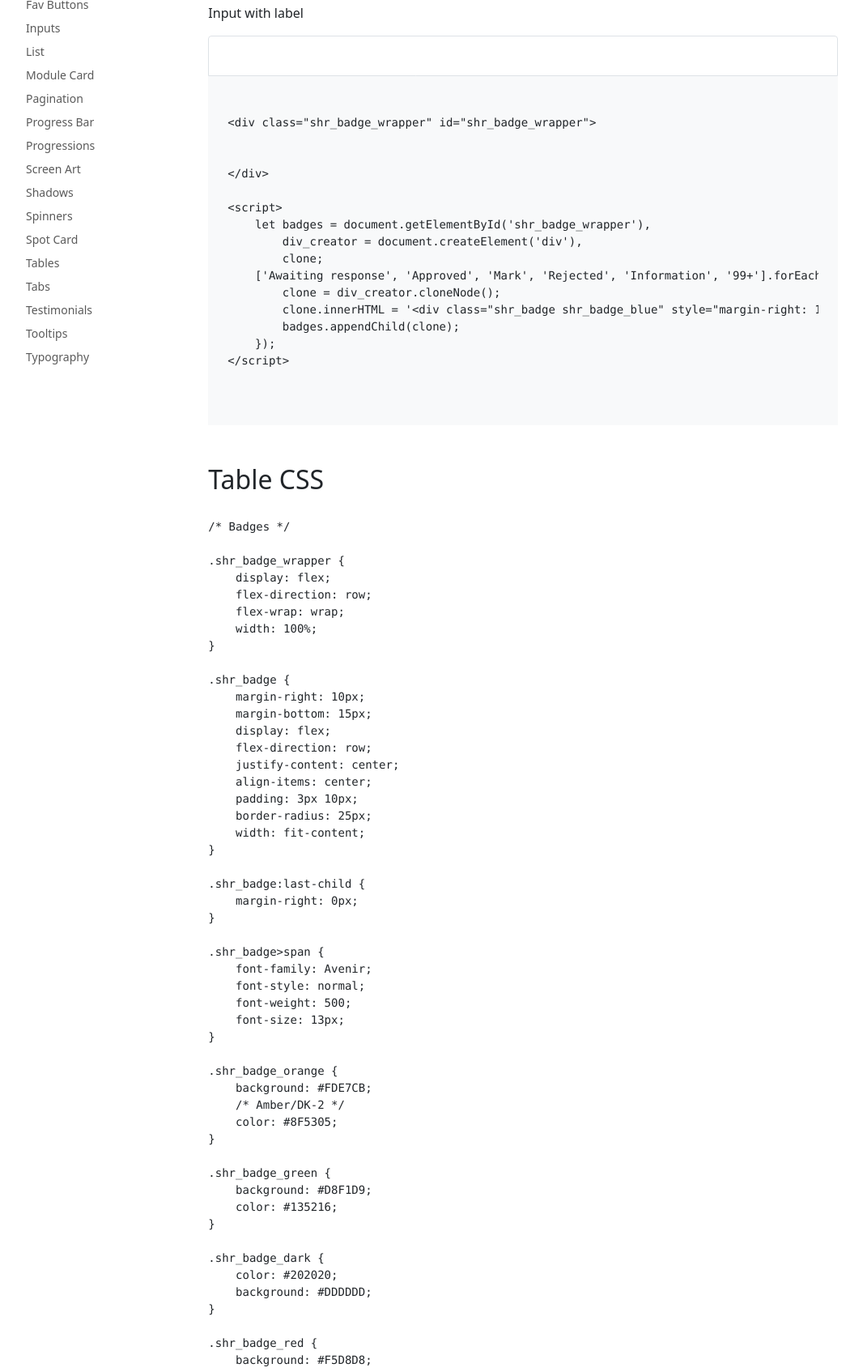
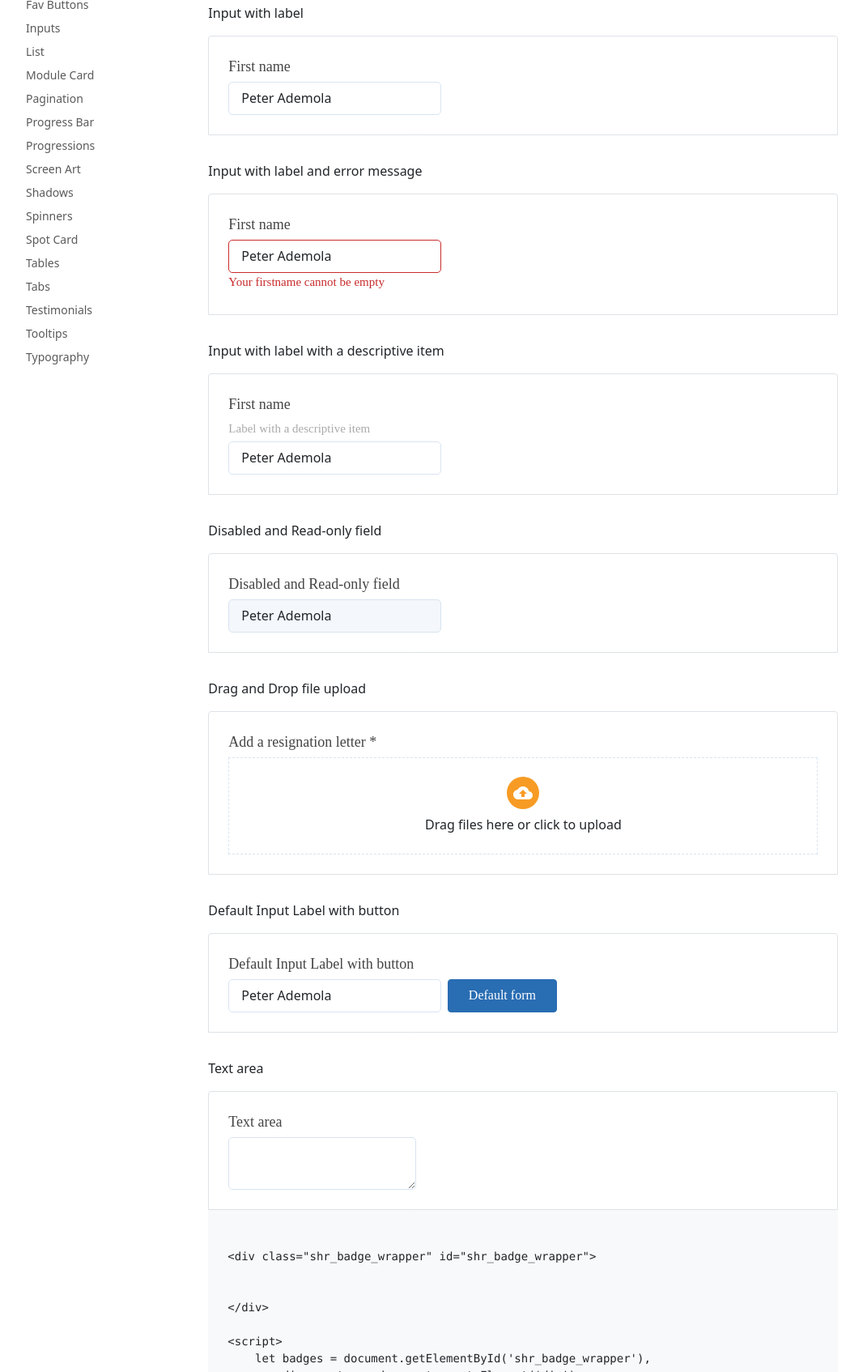
Before and after one commit to peterondesign/seamless_ds, a plain HTML site: page inputs.html in a window 1280 px wide. Shown: the part 309-2003 px from the top of the page at 81% size, without its empty margins (8-1074 px from the left). Drawn offline with Linux system fonts and the light colour scheme; a script that the page names is missing; files whose address does not match are found by name.

Commit message:
Modification of input

```diff
--- a/inputs.html
+++ b/inputs.html
@@ -55,14 +55,81 @@
 
                 <div class="bd-content ps-lg-4">
                     <h2 id="default_filled_buttons">Examples</h2>
+
                     <p>
-                        Input with label </p>
+                        Input with label</p>
                     <div class="bd-example">
-                        <div class="shr_badge_wrapper" id="shr_badge_wrapper">
+                        <div class="shr_input_wrapper">
+                            <div class="shr_input_label"><span class="shr_typography_body_paragraph">First name</span></div>
+                            <input class="shr_input_with_label" value="Peter Ademola"></input>
+                        </div>
+                    </div>
 
+                    <p>
+                        Input with label and error message </p>
+                    <div class="bd-example">
+                        <div class="shr_input_wrapper">
+                            <div class="shr_input_label"><span class="shr_typography_body_paragraph">First name</span></div>
+                            <input class="shr_input_with_label shr_input_error" value="Peter Ademola"></input>
+                            <div class="shr_input_label"><span class="shr_typography_body_small shr_input_error">Your firstname cannot be empty</span></div>
+                        </div>
+                    </div>
+
+                    <p>
+                        Input with label with a descriptive item </p>
+                    <div class="bd-example">
+                        <div class="shr_input_wrapper">
+                            <div class="shr_input_label"><span class="shr_typography_body_paragraph">First name</span></div>
+                            <div class="shr_input_label"><span class="shr_typography_body_small">Label with a descriptive item</span></div>
+                            <input class="shr_input_with_label" value="Peter Ademola"></input>
+                        </div>
+                    </div>
+
+                    <p>
+                        Disabled and Read-only field </p>
+                    <div class="bd-example">
+                        <div class="shr_input_wrapper">
+                            <div class="shr_input_label"><span class="shr_typography_body_paragraph">Disabled and Read-only field</span></div>
+                            <input class="shr_input_with_label" value="Peter Ademola" readonly></input>
+                        </div>
+                    </div>
+
+                    <p>
+                        Drag and Drop file upload </p>
+                    <div class="bd-example">
+                        <div class="shr_input_wrapper">
+                            <div class="shr_input_label"><span class="shr_typography_body_paragraph">Add a resignation letter *</span></div>
+                            <div class="shr_fileupload_drag_drop">
+                                <div><img src="shr_uploadfile_icon.svg" alt="shr_uploadfile_icon">
+                                    <span> Drag files here or click to upload</span></div>
+                            </div>
+                        </div>
+                    </div>
+
+                    <p>
+                        Default Input Label with button </p>
+                    <div class="bd-example">
+                        <div class="shr_input_wrapper">
+                            <div class="shr_input_label"><span class="shr_typography_body_paragraph">Default Input Label with button</span></div>
+                            <div class="shr_input_button_wrapper">
+                                <input class="shr_input_with_label" value="Peter Ademola"> <button type="button" class="shr_button_defaultsize shr_button_blue_filled">Default form</button>
+                                </input>
+                            </div>
 
                         </div>
+                    </div>
 
+                    <p>
+                        Text area </p>
+                    <div class="bd-example">
+                        <div class="shr_input_wrapper">
+                            <div class="shr_input_label"><span class="shr_typography_body_paragraph">Text area</span></div>
+                            <div class="shr_input_button_wrapper">
+                                <textarea class="shr_input_with_label" value="Peter Ademola">
+                                </textarea>
+                            </div>
+
+                        </div>
                     </div>
 
                     <div class="highlight">
--- a/shr_style.css
+++ b/shr_style.css
@@ -2502,3 +2502,83 @@ div:hover.shr_tooltip_text span {
 .shr_shadow_card_dropdowns {
     box-shadow: var(--shr_shadow_card_dropdowns);
 }
+
+
+/* Inputs */
+
+.shr_input_wrapper {
+    width: 100%;
+    display: block;
+}
+
+.shr_input_with_label {
+    /* White / Default */
+    background: var(--shr_primary_white);
+    /* Blue / LT2 */
+    border: 1px solid var(--shr_primary_blue_lt2);
+    border-radius: 5px;
+    color: -internal-light-dark(var(--shr_primary_black_default), white);
+    padding: 0.469rem 0.938rem;
+}
+
+.shr_input_with_label:hover,
+.shr_input_with_label:focus,
+.shr_input_with_label:active {
+    border: 1px solid var(--shr_primary_blue_default);
+    background: var(--shr_primary_blue_lt3);
+}
+
+.shr_input_with_label.shr_input_error {
+    border: 1px solid var(--shr_primary_red_default);
+}
+
+.shr_input_error.shr_input_with_label:hover,
+.shr_input_error.shr_input_with_label:focus,
+.shr_input_error.shr_input_with_label:active {
+    border: 1px solid var(--shr_primary_red_dk2) !important;
+}
+
+span.shr_input_error {
+    color: var(--shr_primary_red_default);
+    padding: 0.469rem 0;
+}
+
+.shr_input_wrapper>div:nth-child(2)>span:not(.shr_input_error) {
+    color: var(--shr_primary_black_lt1)
+}
+
+.shr_input_with_label:read-only {
+    background: var(--shr_primary_blue_lt3);
+}
+
+.shr_input_label {
+    margin-bottom: 0.313rem;
+}
+
+.shr_fileupload_drag_drop {
+    height: 7.5rem;
+    align-items: center;
+    display: flex;
+    border: 1px dashed var(--shr_primary_blue_lt2);
+    cursor: pointer;
+}
+
+.shr_fileupload_drag_drop>div>span {
+    display: block;
+    margin-top: 0.438rem;
+}
+
+.shr_fileupload_drag_drop>div {
+    align-items: center;
+    text-align: center;
+    width: 100%;
+}
+
+.shr_input_button_wrapper {
+    display: flex;
+    align-content: center;
+}
+
+.shr_input_button_wrapper>button {
+    margin-left: 0.469rem;
+}
```
Also changed, not shown: shr_uploadfile_icon.svg (added).
